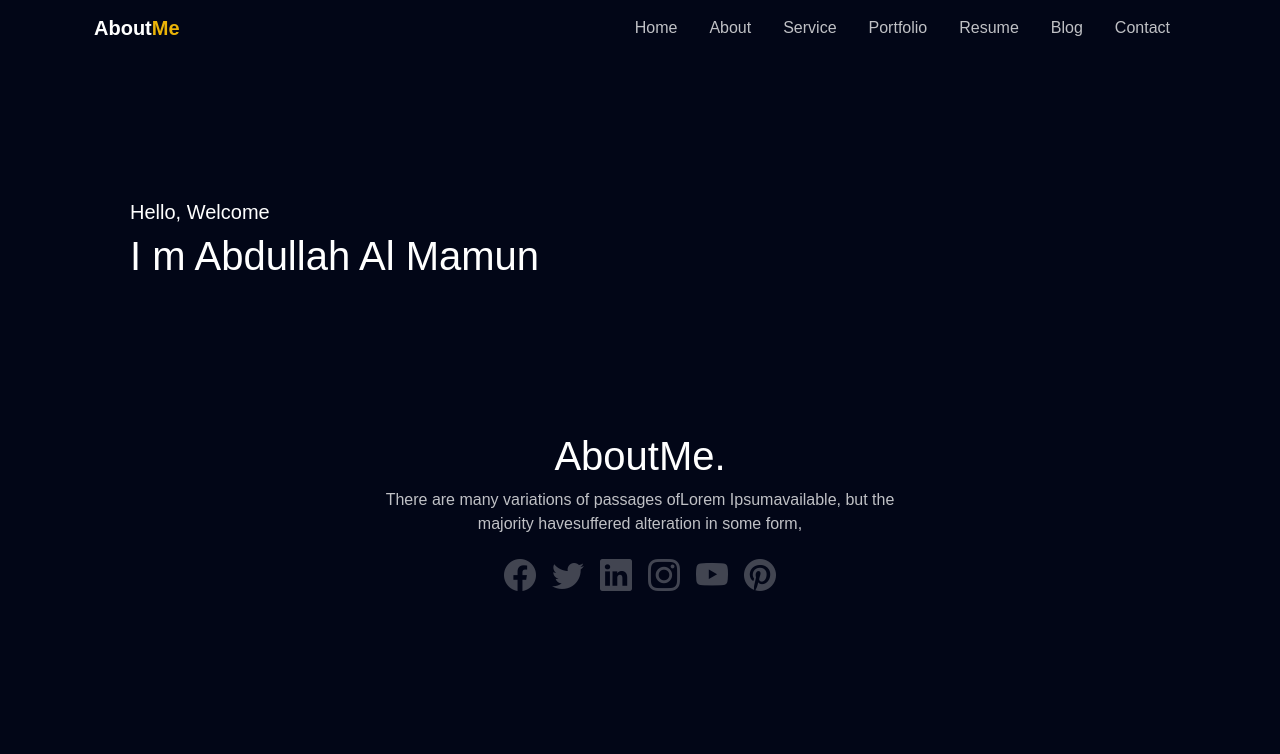
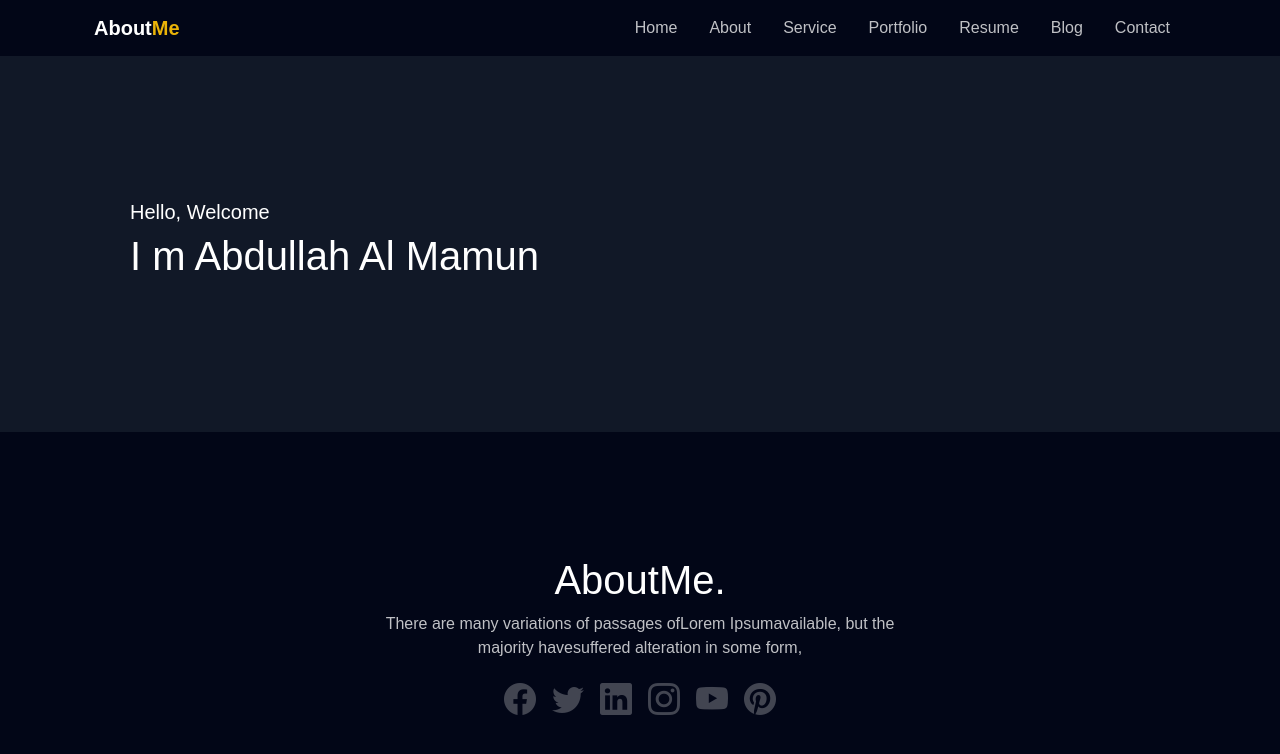
Before and after one commit to gmkhokababu/showcase-projects, an Angular app in the folder Angular/personalWeb/: page / in a window 1280 px wide. Shown: the top 754 px of the page. Built offline with nearby package versions, Linux system fonts and the light colour scheme.

Commit message:
Update home.component.css

```diff
--- a/Angular/personalWeb/src/app/components/home/home.component.css
+++ b/Angular/personalWeb/src/app/components/home/home.component.css
@@ -0,0 +1,7 @@
+.min-100{
+    min-height: 500px;
+}
+
+.bg{
+    background-color: #111827 ;
+}
```
